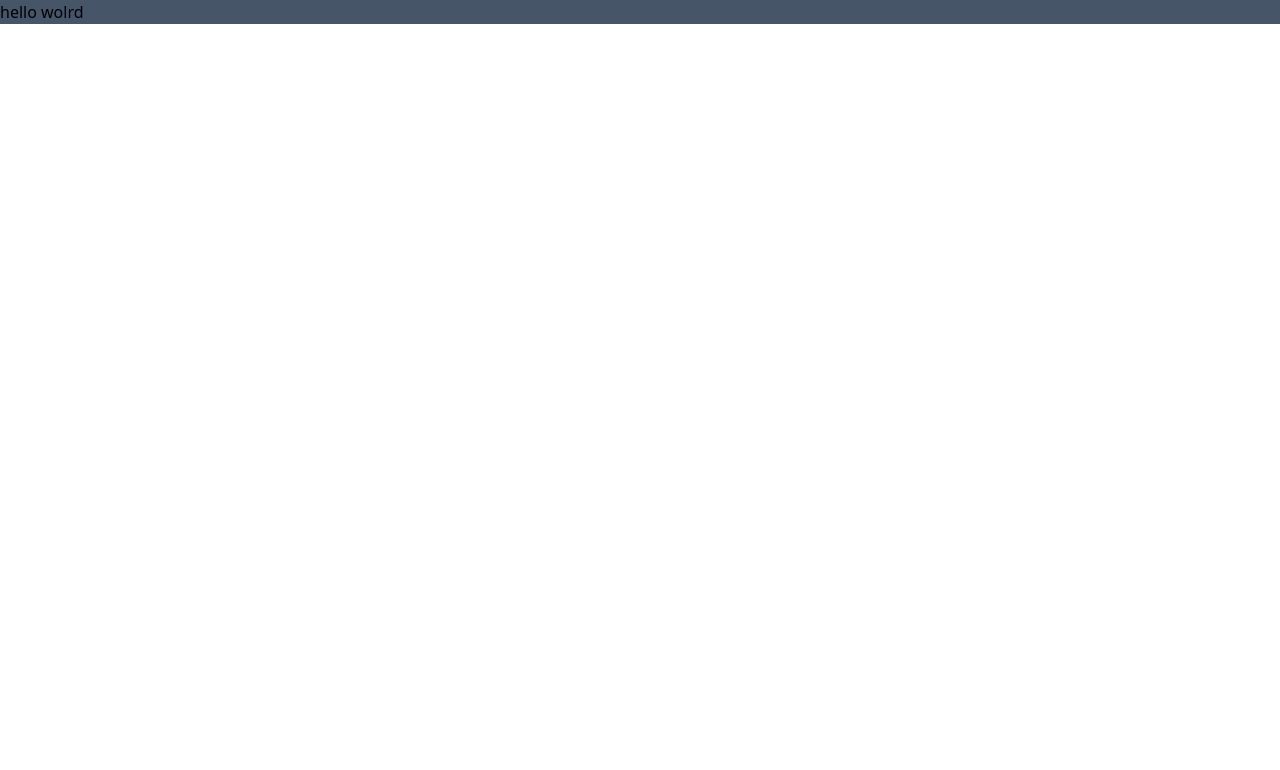
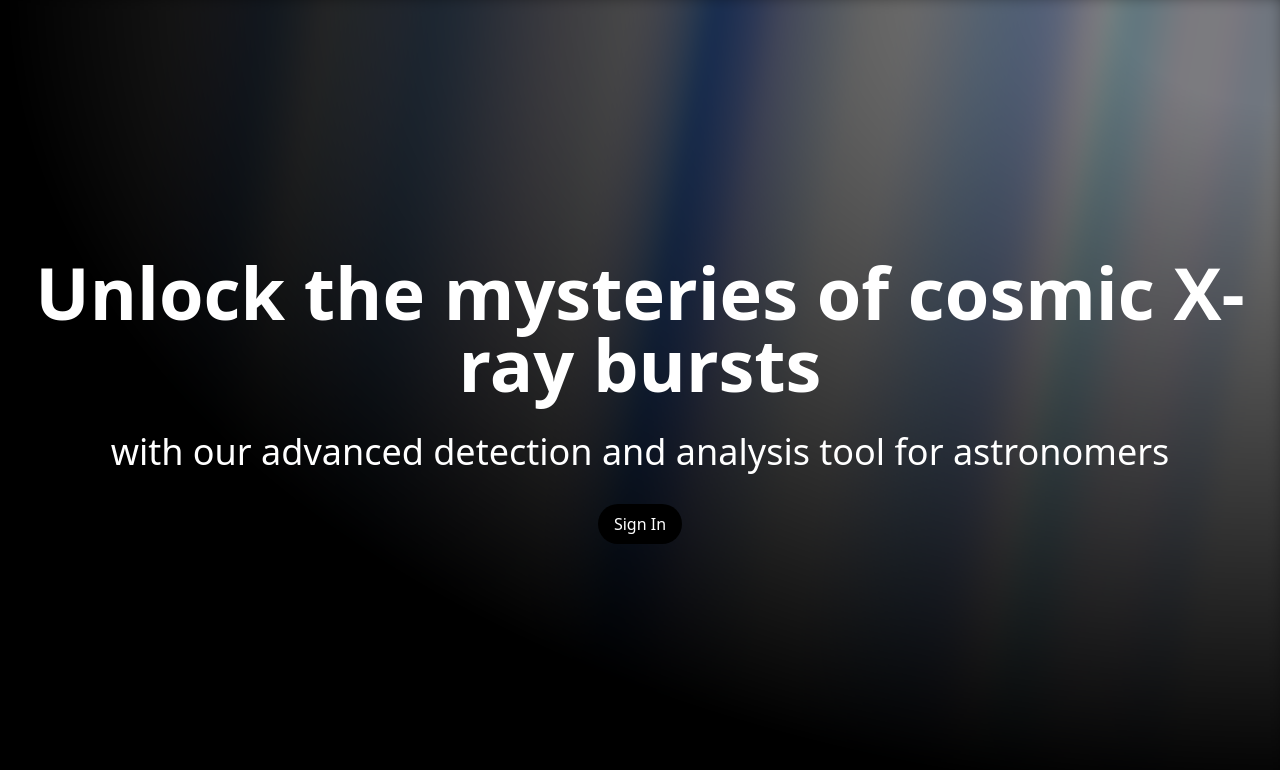
Before and after one commit to Lokeshranjan8/PREPa-THON, a React (Create React App) app in the folder frontend/: page / in a window 1280 px wide. Shown: the top 770 px of the page. Built offline with nearby package versions, Linux system fonts and the light colour scheme.

Commit message:
Landing page (using aceternity-ui) and react-router-dom setup

```diff
--- a/frontend/package.json
+++ b/frontend/package.json
@@ -10,9 +10,13 @@
     "@types/node": "^16.18.108",
     "@types/react": "^18.3.8",
     "@types/react-dom": "^18.3.0",
+    "clsx": "^2.1.1",
+    "framer-motion": "^11.5.6",
     "react": "^18.3.1",
     "react-dom": "^18.3.1",
+    "react-router-dom": "^6.26.2",
     "react-scripts": "5.0.1",
+    "tailwind-merge": "^2.5.2",
     "typescript": "^4.9.5",
     "web-vitals": "^2.1.4"
   },
--- a/frontend/src/App.tsx
+++ b/frontend/src/App.tsx
@@ -1,13 +1,23 @@
-
-import './index.css';
+import { createBrowserRouter, RouterProvider } from "react-router-dom";
+import Landing from "./routes/Landing";
+import Login from "./routes/Login";
 
 function App() {
+
+  const router = createBrowserRouter([
+    {
+      path: '/',
+      element: <Landing/>
+    },
+    {
+      path: '/login',
+      element: <Login/>
+    }
+  ])
+
   return (
-    <div className="bg-slate-600">
-      hello wolrd
-
-    </div>
-  );
+    <RouterProvider router={router}/>
+  )
 }
 
 export default App;
--- /dev/null
+++ b/frontend/src/components/ui/aurora.tsx
@@ -0,0 +1,52 @@
+import { cn } from "../../utils/cn";
+import React, { ReactNode } from "react";
+
+interface AuroraBackgroundProps extends React.HTMLProps<HTMLDivElement> {
+  children: ReactNode;
+  showRadialGradient?: boolean;
+}
+
+export const AuroraBackground = ({
+  className,
+  children,
+  showRadialGradient = true,
+  ...props
+}: AuroraBackgroundProps) => {
+  return (
+    <main>
+      <div
+        className={cn(
+          "relative flex flex-col h-[100vh] items-center justify-center bg-black dark:bg-zinc-900 text-white transition-bg", // Changed to bg-black
+          className
+        )}
+        {...props}
+      >
+        <div className="absolute inset-0 overflow-hidden">
+          <div
+            className={cn(
+              `
+              [--white-gradient:repeating-linear-gradient(100deg,var(--white)_0%,var(--white)_7%,var(--transparent)_10%,var(--transparent)_12%,var(--white)_16%)]
+              [--dark-gradient:repeating-linear-gradient(100deg,var(--black)_0%,var(--black)_7%,var(--transparent)_10%,var(--transparent)_12%,var(--black)_16%)]
+              [--aurora:repeating-linear-gradient(100deg,var(--blue-500)_10%,var(--indigo-300)_15%,var(--blue-300)_20%,var(--violet-200)_25%,var(--blue-400)_30%)]
+              [background-image:var(--white-gradient),var(--aurora)]
+              dark:[background-image:var(--dark-gradient),var(--aurora)]
+              [background-size:300%,_200%]
+              [background-position:50%_50%,50%_50%]
+              filter blur-[10px] invert dark:invert-0
+              after:content-[""] after:absolute after:inset-0 after:[background-image:var(--white-gradient),var(--aurora)]
+              after:dark:[background-image:var(--dark-gradient),var(--aurora)]
+              after:[background-size:200%,_100%]
+              after:animate-aurora after:[background-attachment:fixed] after:mix-blend-difference
+              pointer-events-none
+              absolute -inset-[10px] opacity-50 will-change-transform`,
+
+              showRadialGradient &&
+                `[mask-image:radial-gradient(ellipse_at_100%_0%,black_10%,var(--transparent)_70%)]`
+            )}
+          ></div>
+        </div>
+        {children}
+      </div>
+    </main>
+  );
+};
--- /dev/null
+++ b/frontend/src/routes/Landing.tsx
@@ -0,0 +1,36 @@
+import { motion } from "framer-motion";
+import { AuroraBackground } from "../components/ui/aurora";
+import { Link } from "react-router-dom";
+
+const Landing = () => {
+
+  return (
+
+    <AuroraBackground>
+      <motion.div
+        initial={{ opacity: 0.0, y: 40 }}
+        whileInView={{ opacity: 1, y: 0 }}
+        transition={{
+          delay: 0.3,
+          duration: 0.8,
+          ease: "easeInOut",
+        }}
+        className="relative flex flex-col gap-4 items-center justify-center px-4"
+      >
+        <div className="text-3xl md:text-7xl font-bold dark:text-white text-center">
+          Unlock the mysteries of cosmic X-ray bursts
+        </div>
+        <div className="font-extralight text-base md:text-4xl dark:text-neutral-200 py-4">
+          with our advanced detection and analysis tool for astronomers
+        </div>
+        <Link to="/login">
+          <button className="bg-black dark:bg-white rounded-full w-fit text-white dark:text-black px-4 py-2">
+            Sign In
+          </button>
+        </Link>
+      </motion.div>
+    </AuroraBackground>
+  );
+};
+
+export default Landing;
--- /dev/null
+++ b/frontend/src/routes/Login.tsx
@@ -0,0 +1,8 @@
+
+const Login = () => {
+  return (
+    <div>Login</div>
+  )
+}
+
+export default Login
--- /dev/null
+++ b/frontend/src/utils/cn.ts
@@ -0,0 +1,6 @@
+import {clsx} from "clsx";
+import {twMerge} from "tailwind-merge";
+
+export function cn(...inputs: any[]) {
+    return twMerge(clsx(inputs));
+}
--- a/frontend/tailwind.config.js
+++ b/frontend/tailwind.config.js
@@ -1,8 +1,30 @@
 /** @type {import('tailwindcss').Config} */
+import defaultTheme from "tailwindcss/defaultTheme";
+import colors from "tailwindcss/colors";
+import flattenColorPalette from "tailwindcss/lib/util/flattenColorPalette";
 module.exports = {
-  content: ["./src/**/*.{js,jsx,ts,tsx}"],
+  content: [
+    "./app/**/*.{js,ts,jsx,tsx,mdx}",
+    "./pages/**/*.{js,ts,jsx,tsx,mdx}",
+    "./components/**/*.{js,ts,jsx,tsx,mdx}",
+    "./src/**/*.{js,ts,jsx,tsx,mdx}",
+  ],
+  darkMode: "class",
   theme: {
     extend: {},
   },
-  plugins: [],
+  plugins: [addVariablesForColors],
+
+};
+
+
+function addVariablesForColors({ addBase, theme }) {
+  let allColors = flattenColorPalette(theme("colors"));
+  let newVars = Object.fromEntries(
+    Object.entries(allColors).map(([key, val]) => [`--${key}`, val])
+  );
+
+  addBase({
+    ":root": newVars,
+  });
 }
```
Also changed, not shown: 2 other files (tests, documents, lock files or other folders).
